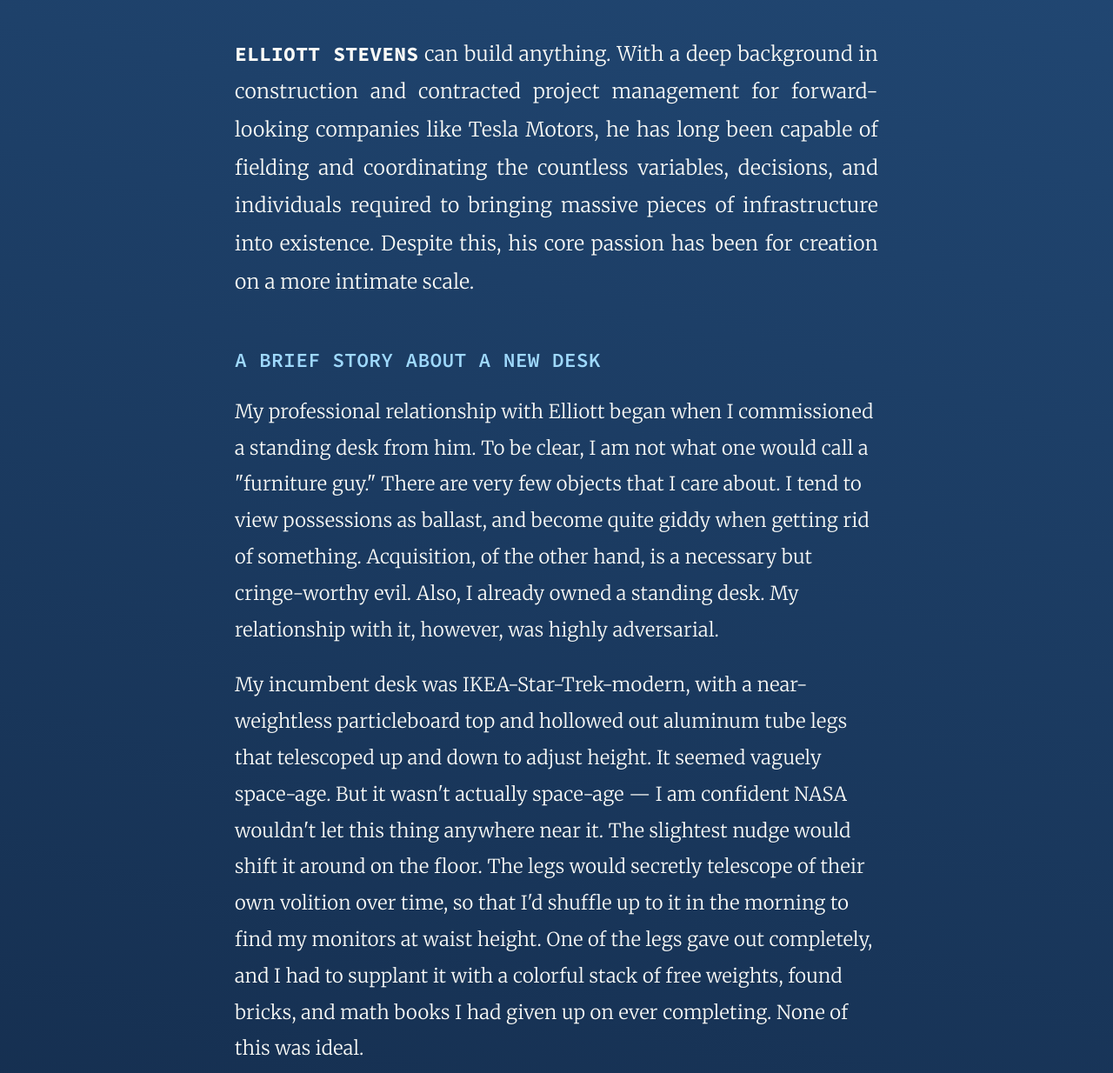
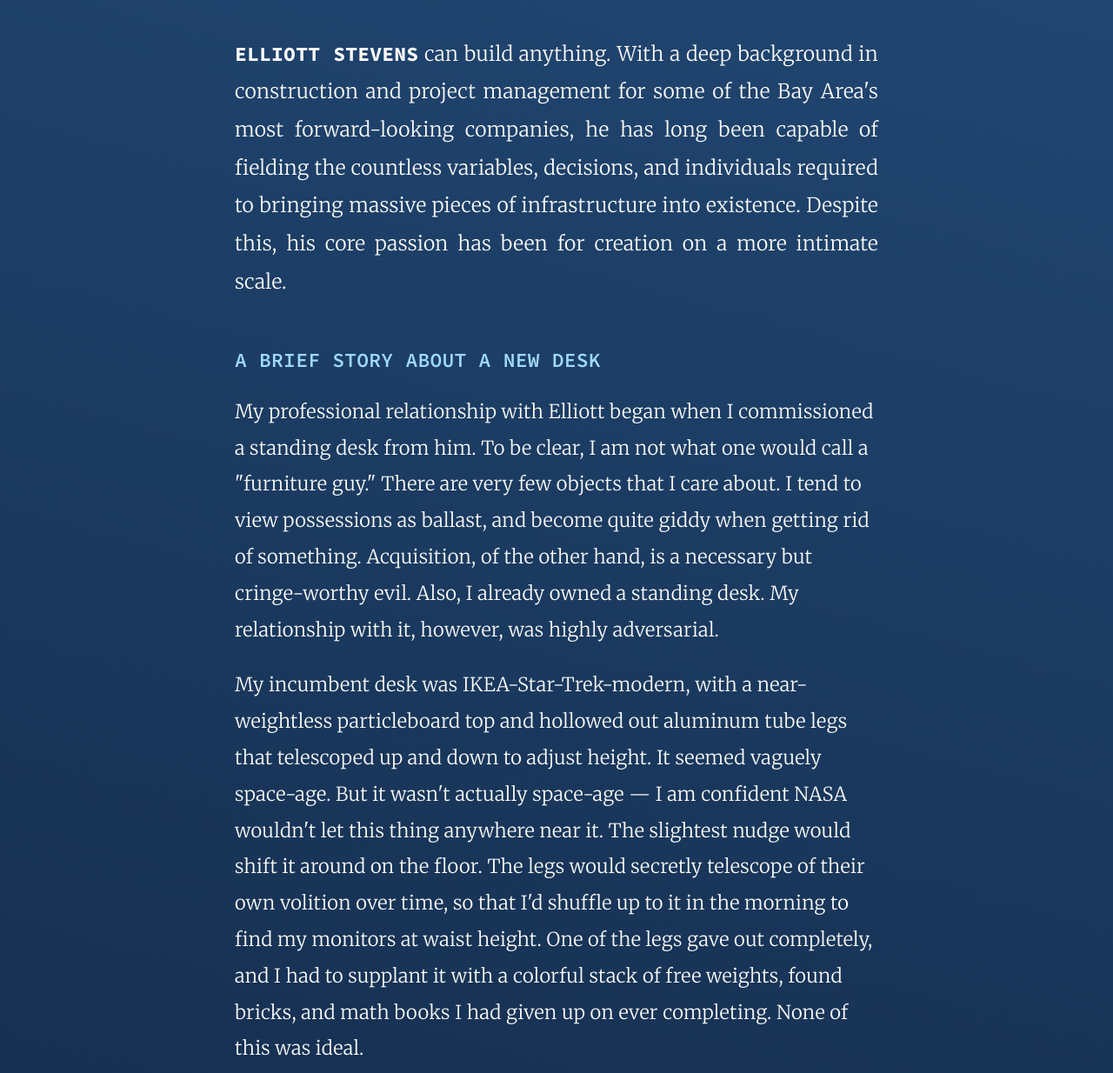
Before and after one commit to middletond/dmco, a Jekyll site: the page built from work/the-mill.html, in a window 1280 px wide and 1400 px high, scrolled down 1393 px. Shown: the part 166-1400 px from the top of the window at 87% size. Built offline with Jekyll 4.4.1, drawn with Linux system fonts in a browser that asks for light colours.

Commit message:
Dark section link fix

```diff
--- a/_sass/_dark_sections.scss
+++ b/_sass/_dark_sections.scss
@@ -31,6 +31,9 @@
 		a {
 			&:after { background-color: $blue; opacity: 0.4; }
 			&:hover { color: $blue; }
+			@include below($break-small) {
+				border-bottom-color: rgba(64,146,198,0.4);
+			}
 		}
 		h1 {
 			color: $cream;
--- a/work/the-mill.html
+++ b/work/the-mill.html
@@ -16,7 +16,7 @@
             <img src="/assets/img/work/mill/screens_all.png" />
         </figure>
 
-         <p class="big"><span class="lead">Elliott Stevens</span> can build anything. With a deep background in construction and contracted project management for forward-looking companies like Tesla Motors, he has long been capable of fielding and coordinating the countless variables, decisions, and individuals required to bringing massive pieces of infrastructure into existence. Despite this, his core passion has been for creation on a more intimate scale.</p>
+         <p class="big"><span class="lead">Elliott Stevens</span> can build anything. With a deep background in construction and project management for some of the Bay Area's most forward-looking companies, he has long been capable of fielding the countless variables, decisions, and individuals required to bringing massive pieces of infrastructure into existence. Despite this, his core passion has been for creation on a more intimate scale.</p>
 
          <!-- <p>Since he was a boy, Elliott has made furniture for... [get his bio - when did he start? what kinds of things did he build? stuff other than furniture? biggest things?  etc] Lorem ipsum dolor sit amet, consectetur adipiscing elit, sed do eiusmod tempor incididunt ut labore et dolore magna aliqua. Ut enim ad minim veniam, <a href="/">quis nostrud exercitation</a> ullamco laboris nisi ut aliquip ex ea commodo consequat. Duis aute irure dolor in reprehenderit in voluptate velit esse cillum dolore eu fugiat nulla pariatur. Excepteur sint occaecat cupidatat non proident, sunt in culpa qui officia deserunt mollit anim id est laborum.</p>
 
```
